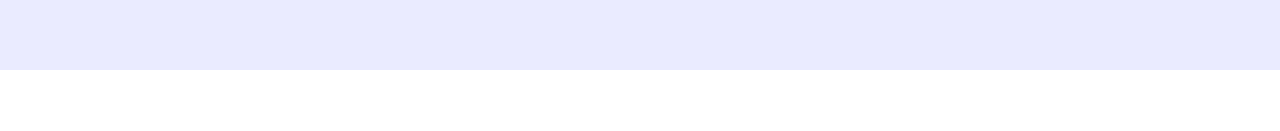
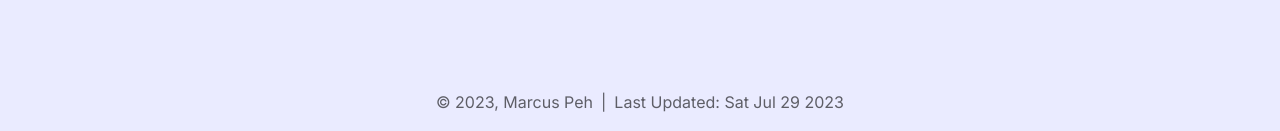
Before and after one commit to marcuspeh/marcuspeh.github.io, a Next.js app: page / in a window 1280 px wide. Shown: the part 3477-3608 px from the top of the page. Before the commit the page ends 3547 px from the top, so only its background shows below. Built offline with nearby package versions, Linux system fonts and the light colour scheme; no server answers.

Commit message:
Add footer

```diff
--- a/app/page.tsx
+++ b/app/page.tsx
@@ -2,6 +2,7 @@ import Landing from '@/components/landing'
 import About from '@/components/about'
 import Skills from '@/components/skills'
 import Experience from '@/components/experience'
+import Footer from '@/components/footer'
 
 export default function Home() {
   return (
@@ -18,6 +19,9 @@ export default function Home() {
       <div className="background">
         <Experience />
       </div>
+      <div className="background">
+        <Footer />
+      </div>
     </main>
   )
 }
--- a/components/font.tsx
+++ /dev/null
@@ -1,10 +0,0 @@
-import * as React from 'react';
-import { styled } from '@mui/material/styles';
-
-const Item = styled(Paper)(({ theme }) => ({
-    backgroundColor: theme.palette.mode === 'dark' ? '#1A2027' : '#fff',
-    ...theme.typography.body2,
-    padding: theme.spacing(1),
-    textAlign: 'center',
-    color: theme.palette.text.secondary,
-  }));
--- /dev/null
+++ b/components/footer.tsx
@@ -0,0 +1,46 @@
+'use client'
+
+
+import { useState, useEffect } from 'react'
+import axios from 'axios'
+import packageJson from "../package.json"
+import {Box} from "@mui/material"
+
+
+function Footer() {
+  const [lastUpdated, updateLastUpdated] = useState(new Date());
+
+  const getLastUpdate = async () => {
+    const url = `https://api.github.com/repos/${packageJson.owner}/${packageJson.repository}/branches/${packageJson.branch}`
+    axios.get(url)
+      .then((response) => {
+        const commitDate = response.data.commit.commit.author.date
+
+        if (!commitDate) {
+          return
+        }
+
+        updateLastUpdated(new Date(commitDate));
+      })
+  }
+
+  useEffect(() => {
+    getLastUpdate();
+  }, [])
+
+  return (
+    <Box className="flex flex-row justify-center py-5 primary-text-inactive">
+      <Box>
+        &copy; {new Date().getFullYear()}, Marcus Peh
+      </Box>
+      <Box className="mx-2">
+        |
+      </Box>
+      <Box>
+        Last Updated: {lastUpdated.toDateString()}
+      </Box>
+    </Box>
+  )
+}
+
+export default Footer
--- a/package.json
+++ b/package.json
@@ -22,6 +22,7 @@
     "@types/react": "18.2.17",
     "@types/react-dom": "18.2.7",
     "autoprefixer": "10.4.14",
+    "axios": "^1.4.0",
     "eslint": "8.46.0",
     "eslint-config-next": "13.4.12",
     "next": "13.4.12",
```
Also changed, not shown: 1 other file (tests, documents, lock files or other folders).
